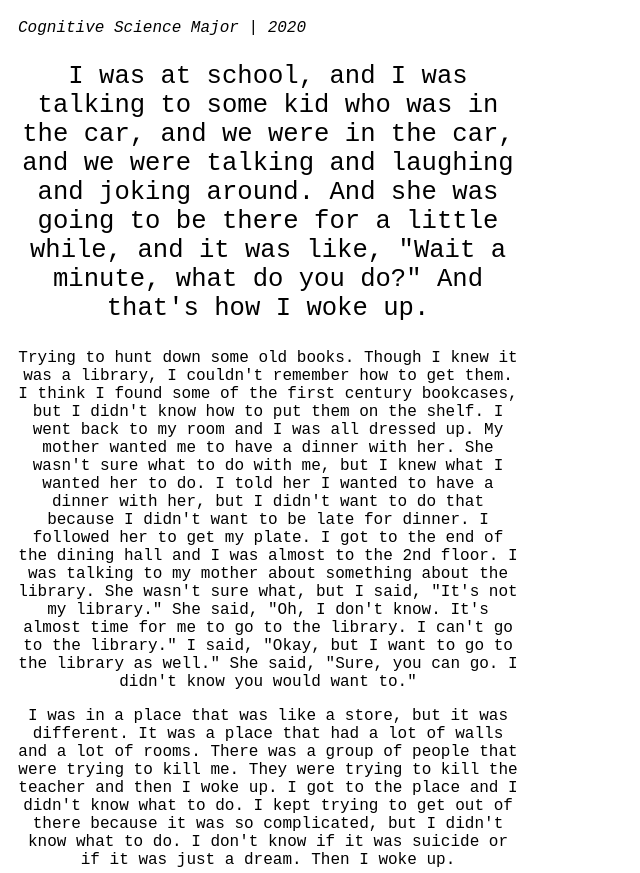
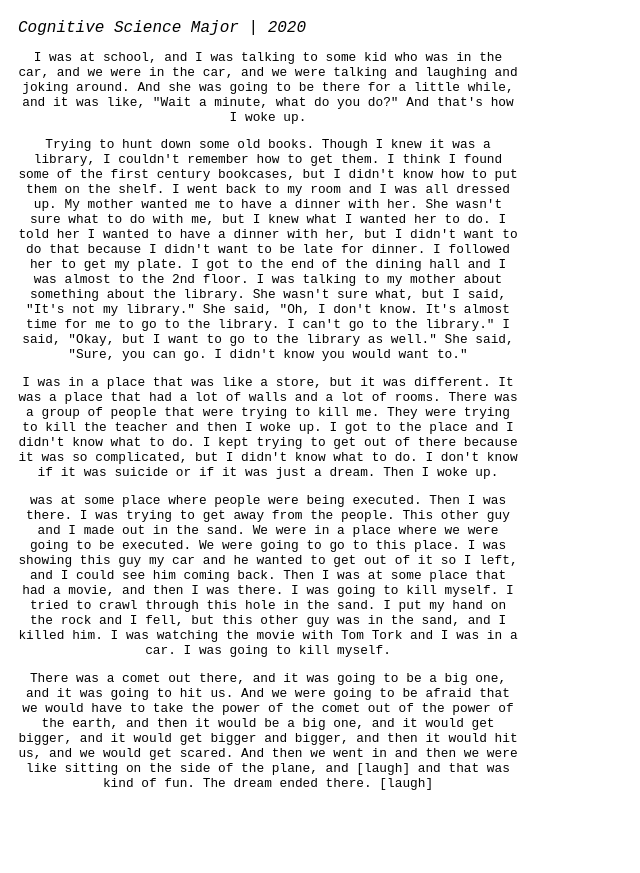
Before and after one commit to jaqmor/jaqmor.dreamjournal.io, a plain HTML site: page index.html in a window 1280 px wide. Shown: the part 79-952 px from the top of the page, without its empty margins (0-640 px from the left). After the commit the page ends 901 px from the top, so only its background shows below. Drawn offline with Linux system fonts and the light colour scheme.

Commit message:
viewport 3

```diff
--- a/index.html
+++ b/index.html
@@ -5,11 +5,11 @@
 			<div id="journal">
 				<div class= "header"><h1> Jaq </h1></div>
 				<div class = "desc"> <i> Cognitive Science Major | 2020 </i></div>
-				<div class = "entry"><p style="font-size: 2vw"> I was at school, and I was talking to some kid who was in the car, and we were in the car, and we were talking and laughing and joking around. And she was going to be there for a little while, and it was like, "Wait a minute, what do you do?" And that's how I woke up. </p></div>
-				<div class = "entry"><p> Trying to hunt down some old books. Though I knew it was a library, I couldn't remember how to get them. I think I found some of the first century bookcases, but I didn't know how to put them on the shelf. I went back to my room and I was all dressed up. My mother wanted me to have a dinner with her. She wasn't sure what to do with me, but I knew what I wanted her to do. I told her I wanted to have a dinner with her, but I didn't want to do that because I didn't want to be late for dinner. I followed her to get my plate. I got to the end of the dining hall and I was almost to the 2nd floor. I was talking to my mother about something about the library. She wasn't sure what, but I said, "It's not my library." She said, "Oh, I don't know. It's almost time for me to go to the library. I can't go to the library." I said, "Okay, but I want to go to the library as well." She said, "Sure, you can go. I didn't know you would want to." </p></div>
-				<div class = "entry"><p> I was in a place that was like a store, but it was different. It was a place that had a lot of walls and a lot of rooms. There was a group of people that were trying to kill me. They were trying to kill the teacher and then I woke up. I got to the place and I didn't know what to do. I kept trying to get out of there because it was so complicated, but I didn't know what to do. I don't know if it was suicide or if it was just a dream. Then I woke up. </p></div>
-				<div class = "entry"><p>I was at some place where people were being executed. Then I was there. I was trying to get away from the people. This other guy and I made out in the sand. We were in a place where we were going to be executed. We were going to go to this place. I was showing this guy my car and he wanted to get out of it so I left, and I could see him coming back. Then I was at some place that had a movie, and then I was there. I was going to kill myself. I tried to crawl through this hole in the sand. I put my hand on the rock and I fell, but this other guy was in the sand, and I killed him. I was watching the movie with Tom Tork and I was in a car. I was going to kill myself.</p></div>
-				<div class = "entry"><p>There was a comet out there, and it was going to be a big one, and it was going to hit us. And we were going to be afraid that we would have to take the power of the comet out of the power of the earth, and then it would be a big one, and it would get bigger, and it would get bigger and bigger, and then it would hit us, and we would get scared. And then we went in and then we were like sitting on the side of the plane, and [laugh] and that was kind of fun. The dream ended there. [laugh]</p></div>
+				<div class = "entry"><p style="font-size: 1vw"> I was at school, and I was talking to some kid who was in the car, and we were in the car, and we were talking and laughing and joking around. And she was going to be there for a little while, and it was like, "Wait a minute, what do you do?" And that's how I woke up. </p></div>
+				<div class = "entry"><p style="font-size: 1vw"> Trying to hunt down some old books. Though I knew it was a library, I couldn't remember how to get them. I think I found some of the first century bookcases, but I didn't know how to put them on the shelf. I went back to my room and I was all dressed up. My mother wanted me to have a dinner with her. She wasn't sure what to do with me, but I knew what I wanted her to do. I told her I wanted to have a dinner with her, but I didn't want to do that because I didn't want to be late for dinner. I followed her to get my plate. I got to the end of the dining hall and I was almost to the 2nd floor. I was talking to my mother about something about the library. She wasn't sure what, but I said, "It's not my library." She said, "Oh, I don't know. It's almost time for me to go to the library. I can't go to the library." I said, "Okay, but I want to go to the library as well." She said, "Sure, you can go. I didn't know you would want to." </p></div>
+				<div class = "entry"><p style="font-size: 1vw"> I was in a place that was like a store, but it was different. It was a place that had a lot of walls and a lot of rooms. There was a group of people that were trying to kill me. They were trying to kill the teacher and then I woke up. I got to the place and I didn't know what to do. I kept trying to get out of there because it was so complicated, but I didn't know what to do. I don't know if it was suicide or if it was just a dream. Then I woke up. </p></div>
+				<div class = "entry"><p style="font-size: 1vw"> was at some place where people were being executed. Then I was there. I was trying to get away from the people. This other guy and I made out in the sand. We were in a place where we were going to be executed. We were going to go to this place. I was showing this guy my car and he wanted to get out of it so I left, and I could see him coming back. Then I was at some place that had a movie, and then I was there. I was going to kill myself. I tried to crawl through this hole in the sand. I put my hand on the rock and I fell, but this other guy was in the sand, and I killed him. I was watching the movie with Tom Tork and I was in a car. I was going to kill myself.</p></div>
+				<div class = "entry"><p style="font-size: 1vw">There was a comet out there, and it was going to be a big one, and it was going to hit us. And we were going to be afraid that we would have to take the power of the comet out of the power of the earth, and then it would be a big one, and it would get bigger, and it would get bigger and bigger, and then it would hit us, and we would get scared. And then we went in and then we were like sitting on the side of the plane, and [laugh] and that was kind of fun. The dream ended there. [laugh]</p></div>
 			</div>
 		</body>
 </html>
```
